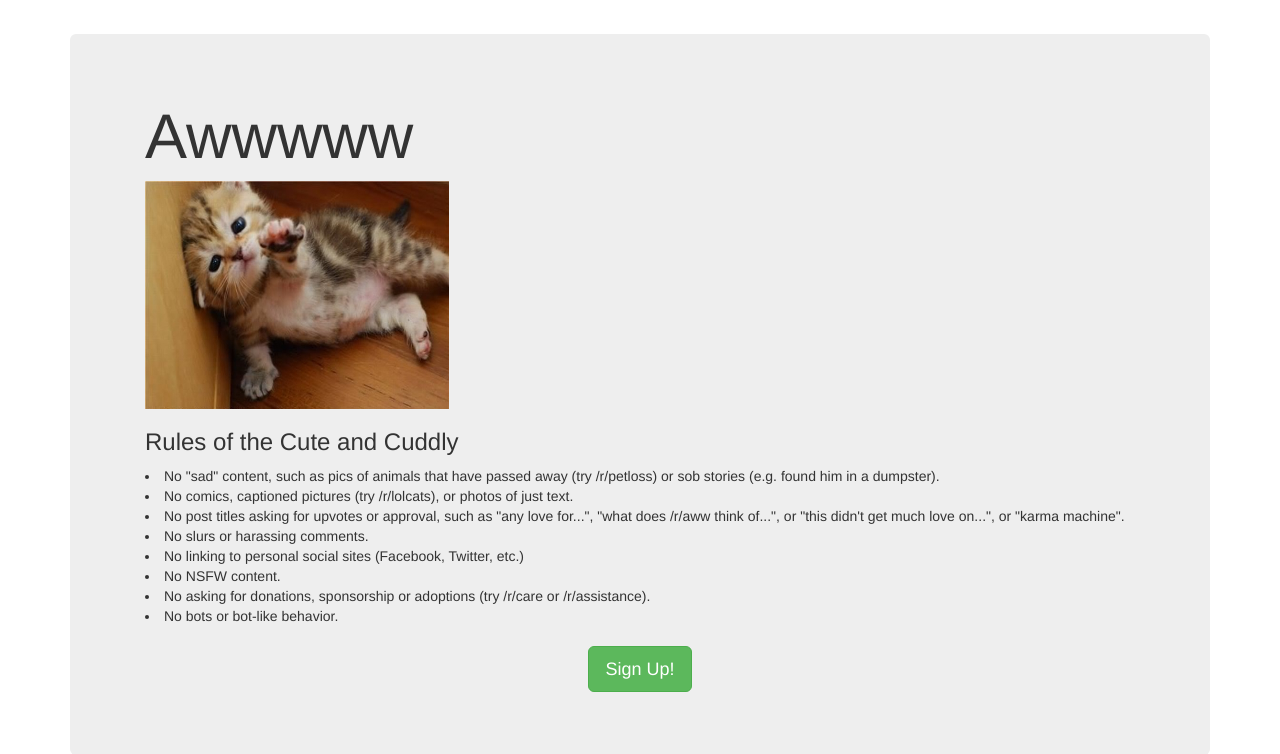
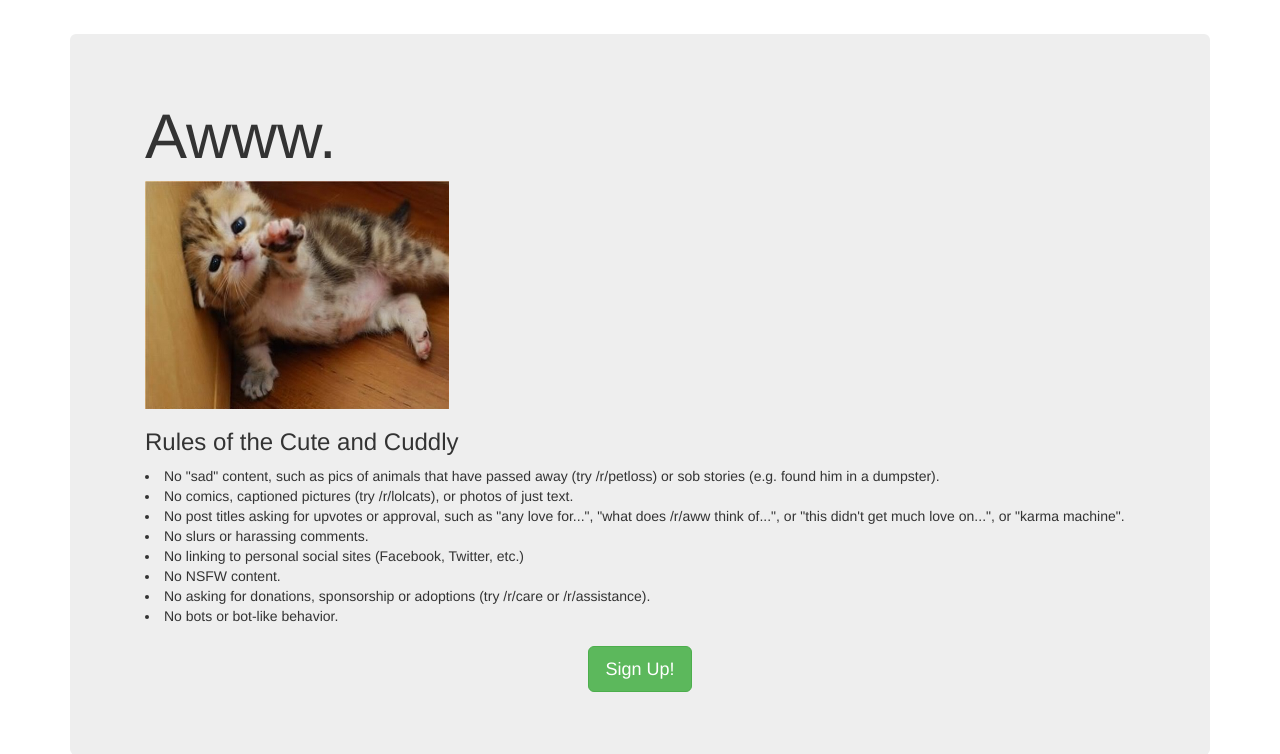
Before and after one commit to c1phr/cs399_social, a Django app: page /home/ in a window 1280 px wide. Shown: the part 51-805 px from the top of the page. Run offline with Django 3.2, Linux system fonts and the light colour scheme; parts of the project's set-up code (start-up, migrations or seed data) failed here and were passed over; some libraries are stand-ins or nearby versions.

Commit message:
Referenced kitten picture in css comments

```diff
--- a/eddit/main/templates/main/home.html
+++ b/eddit/main/templates/main/home.html
@@ -12,7 +12,7 @@
 {% block content %}
 	<div class="jumbotron">
 		<div class="container">
-			<h1>Awwwww</h1>
+			<h1>Awww.</h1>
 
             <img src="static/images/kitten.jpg" alt="http://www.tehcute.com/pics/201109/kitten-needs-a-hand.jpg" style="width:304px;height:228px">
 
--- a/eddit/static/css/custom.css
+++ b/eddit/static/css/custom.css
@@ -9,6 +9,7 @@
 .splash {
 	font-family: 'Lato', serif;
 	font-size: 48px;
+    /* http://www.imgbase.info/images/safe-wallpapers/animals/cat/47099_cat_aww_kittens_playing_kitten.jpg */
 	background: url(../../../static/images/splash.png) no-repeat center center fixed;
 }
 
```
